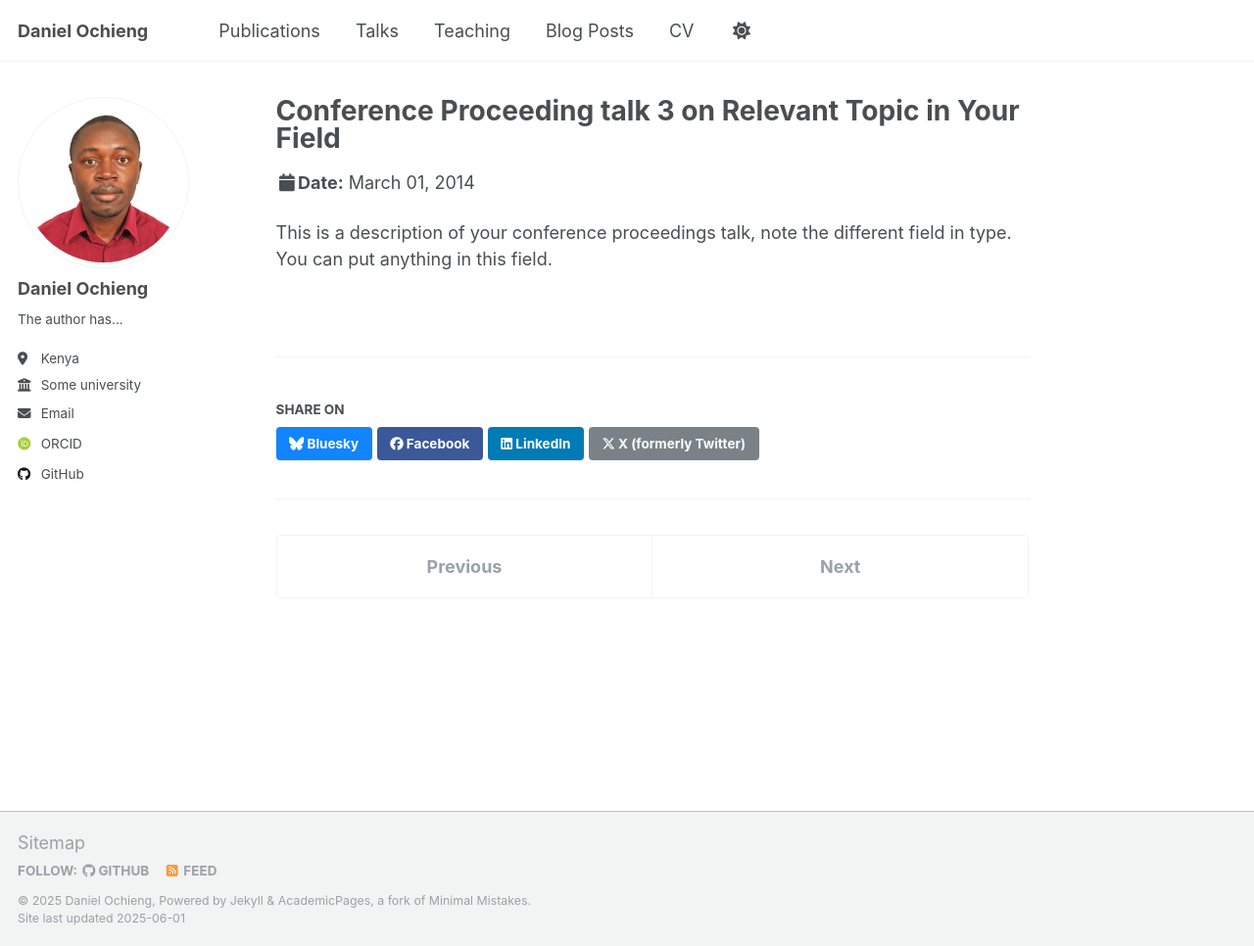
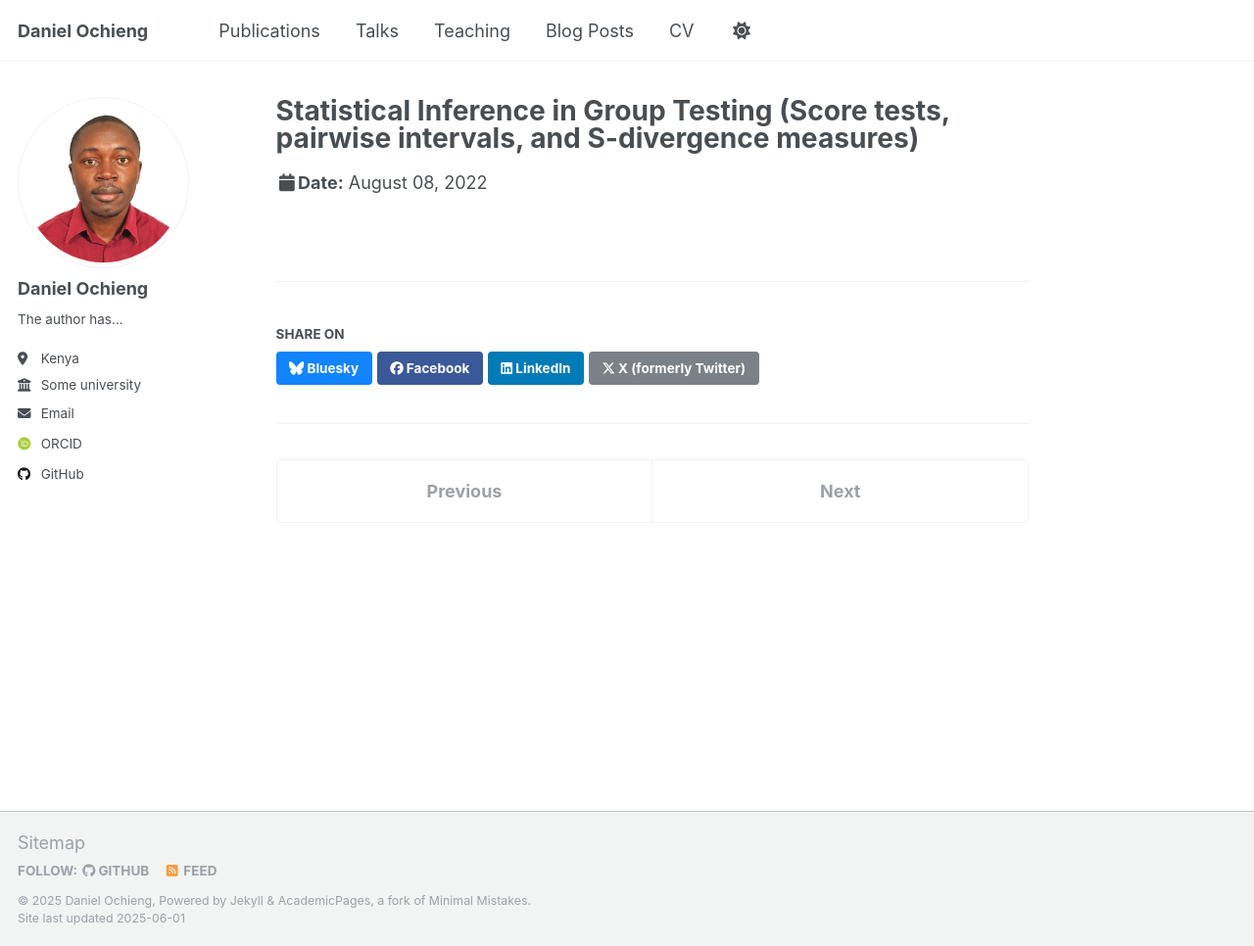
Before and after one commit to Daniel-Ochieng/Daniel-Ochieng.github.io, a Jekyll site: the page built from _talks/2014-03-01-talk-3.md, in a window 1280 px wide and 966 px high. Shown: the whole window at 98% size. Built offline with Jekyll 4.4.1, drawn with Linux system fonts in a browser that asks for light colours; some web fonts are replaced.

Commit message:
Update 2014-03-01-talk-3.md

```diff
--- a/_talks/2014-03-01-talk-3.md
+++ b/_talks/2014-03-01-talk-3.md
@@ -1,11 +1,9 @@
 ---
-title: "Conference Proceeding talk 3 on Relevant Topic in Your Field"
+title: "Statistical Inference in Group Testing (Score tests, pairwise intervals, and S-divergence measures)"
 collection: talks
-type: "Conference proceedings talk"
+type: "Talk"
 permalink: /talks/2014-03-01-talk-3
-venue: "Testing Institute of America 2014 Annual Conference"
-date: 2014-03-01
-location: "Los Angeles, CA, USA"
+venue: "Reading club"
+date: 2022-08-08
+location: "Bremen"
 ---
-
-This is a description of your conference proceedings talk, note the different field in type. You can put anything in this field.
```
